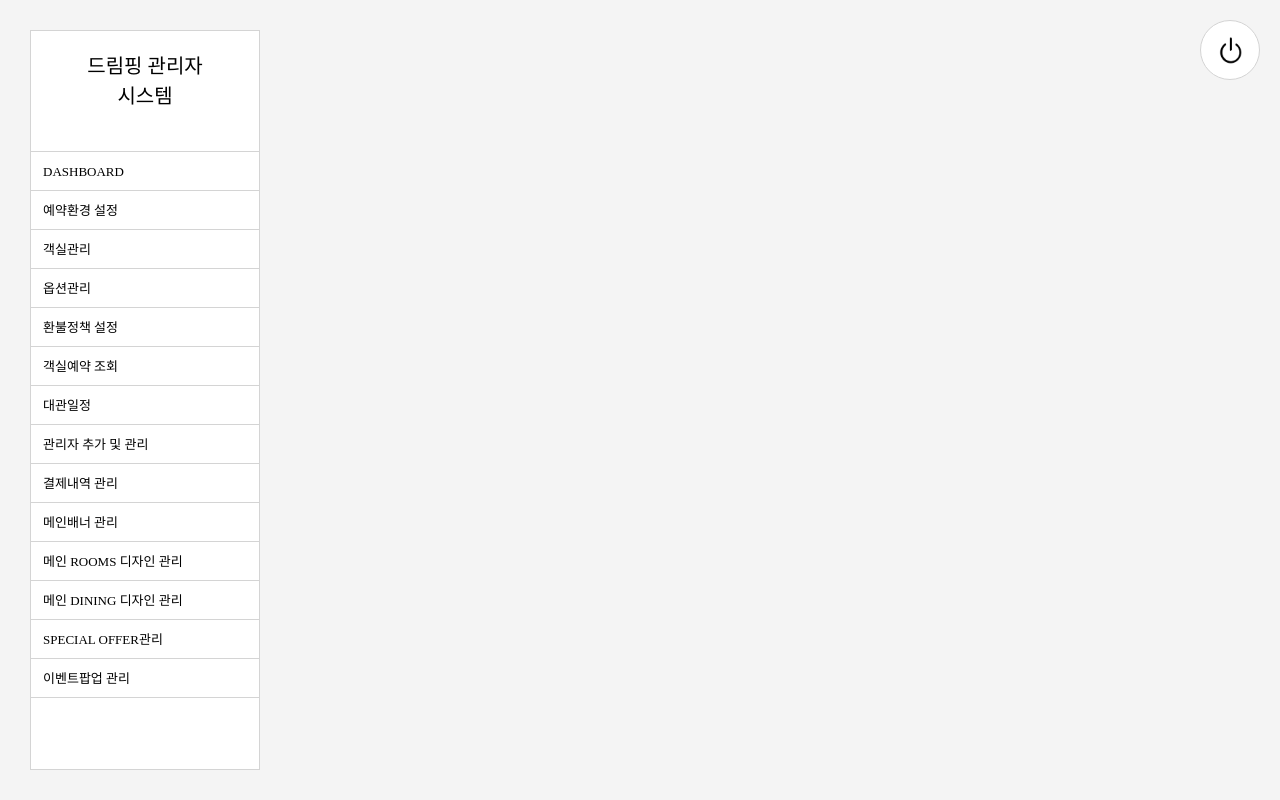
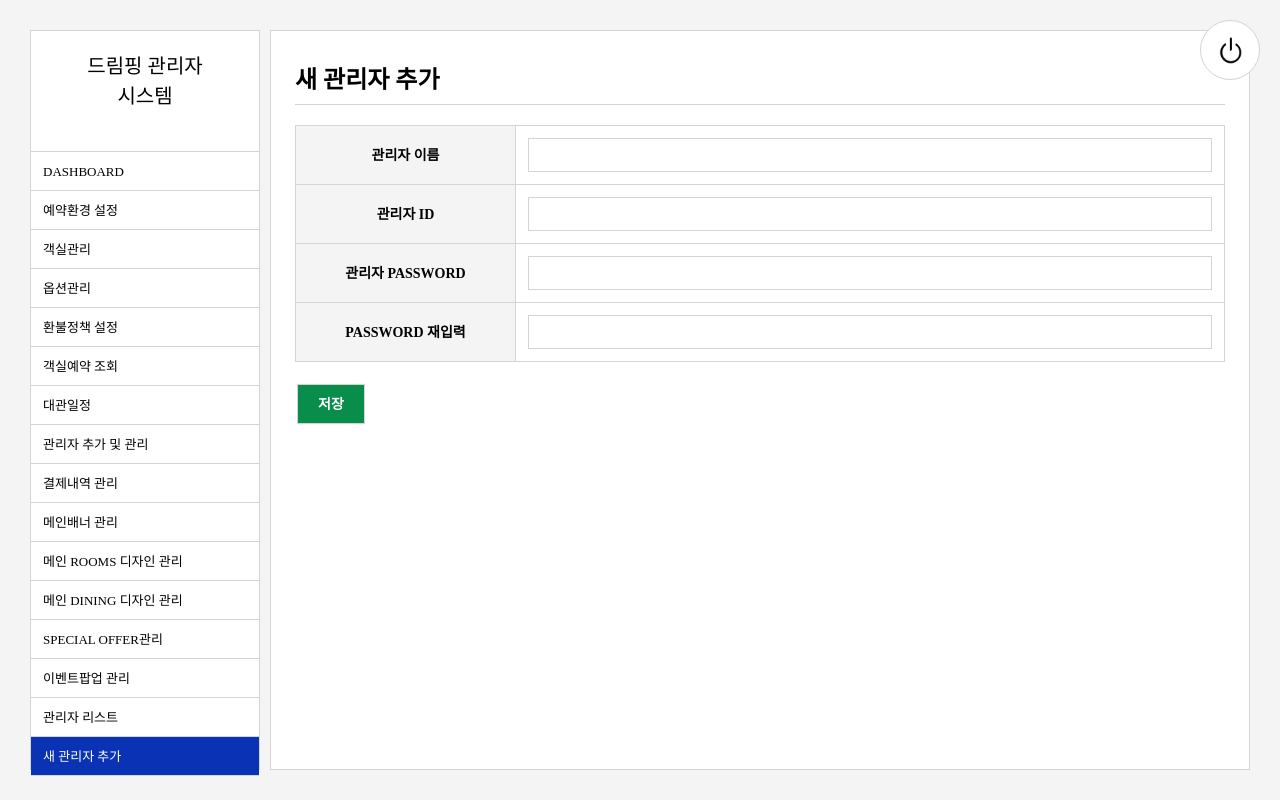
Before and after one commit to thedreamping/frontend_dev, a React (Vite) app: page /add_administrator in a window 1280 px wide. Built offline with nearby package versions, Linux system fonts and the light colour scheme; no server answers; sample sign-in values are in the browser's storage; a web font is replaced by a local one.

Commit message:
20260315

```diff
--- a/src/App.css
+++ b/src/App.css
@@ -486,6 +486,17 @@ table {
   display: none;
 }
 .workspace .content input[type="text"] {
+  width: 100%;
+  height: 34px;
+  border: 1px solid #d4d4d4;
+  margin-bottom: 20px;
+  font-size: 14px;
+  font-weight: normal;
+  color: black;
+  padding-left: 20px;
+}
+
+.workspace .content input[type="password"] {
   width: 100%;
   height: 34px;
   border: 1px solid #d4d4d4;
--- a/src/App.jsx
+++ b/src/App.jsx
@@ -15,6 +15,8 @@ import MainRoomsManagement from "./pages/mainRoomsManagement";
 import MainDiningManagement from "./pages/mainDiningManagement";
 import SpecialOfferManagement from "./pages/specialOfferManagement";
 import DkSchedule from "./pages/dkSchedule";
+import AddAdministrator from "./pages/addAdministrator";
+import AdminList from "./pages/adminList";
 
 function App() {
   const navigate = useNavigate();
@@ -24,7 +26,7 @@ function App() {
     if (!sessionStorage.getItem("accessToken")) {
       navigate("/login");
     }
-  }, []);
+  }, [location.pathname]);
 
   useEffect(() => {
     navChange();
@@ -114,6 +116,12 @@ function App() {
             <li>
               <Link to="/event_pop_management">이벤트팝업 관리</Link>
             </li>
+            <li>
+              <Link to="/admin_list">관리자 리스트</Link>
+            </li>
+            <li>
+              <Link to="/add_administrator">새 관리자 추가</Link>
+            </li>
             {/* <li>
               <Link to="">메뉴 2</Link>
               <div className="open_close ac"></div>
@@ -147,6 +155,8 @@ function App() {
         <Routes>
           <Route path="/" element={<Dashboard />} />
           <Route path="/login" element={<Login />} />
+          <Route path="/add_administrator" element={<AddAdministrator />} />
+          <Route path="/admin_list" element={<AdminList />} />
           <Route path="/reservation_env" element={<ReservationEnv />} />
           <Route path="/dk_schedule" element={<DkSchedule />} />
           <Route path="/refund_env" element={<RefundEnv />} />
--- /dev/null
+++ b/src/pages/addAdministrator.jsx
@@ -0,0 +1,119 @@
+import { useState } from "react";
+import api from "../api/api";
+
+function AddAdministrator() {
+  const [name, setName] = useState("");
+  const [adminId, setAdminId] = useState("");
+  const [password, setPassword] = useState("");
+  const [password2, setPassword2] = useState("");
+
+  const handleSubmit = async () => {
+    if (!name || !adminId || !password || !password2) {
+      alert("모든 값을 입력하세요.");
+      return;
+    }
+
+    if (password !== password2) {
+      alert("비밀번호가 일치하지 않습니다.");
+      return;
+    }
+
+    try {
+      const res = await api.post("api/users/admin", {
+        name,
+        adminId,
+        password,
+      });
+      console.log(res);
+      alert("관리자가 생성되었습니다.");
+
+      // 초기화
+      setName("");
+      setAdminId("");
+      setPassword("");
+      setPassword2("");
+    } catch (err) {
+      console.error(err);
+
+      if (err.response?.data?.message) {
+        alert(err.response.data.message);
+      } else {
+        alert("관리자 생성 중 오류가 발생했습니다.");
+      }
+    }
+  };
+
+  return (
+    <>
+      <div className="workspace">
+        <div className="title">새 관리자 추가</div>
+
+        <div className="content">
+          <table>
+            <colgroup>
+              <col style={{ width: "220px" }} />
+            </colgroup>
+
+            <tbody>
+              <tr>
+                <th>관리자 이름</th>
+                <td>
+                  <input
+                    type="text"
+                    value={name}
+                    onChange={(e) => setName(e.target.value)}
+                    autoComplete="new-password"
+                  />
+                </td>
+              </tr>
+
+              <tr>
+                <th>관리자 ID</th>
+                <td>
+                  <input
+                    type="text"
+                    value={adminId}
+                    onChange={(e) => setAdminId(e.target.value)}
+                    autoComplete="new-password"
+                  />
+                </td>
+              </tr>
+
+              <tr>
+                <th>관리자 PASSWORD</th>
+                <td>
+                  <input
+                    type="password"
+                    value={password}
+                    onChange={(e) => setPassword(e.target.value)}
+                    autoComplete="new-password"
+                  />
+                </td>
+              </tr>
+
+              <tr>
+                <th>PASSWORD 재입력</th>
+                <td>
+                  <input
+                    type="password"
+                    value={password2}
+                    onChange={(e) => setPassword2(e.target.value)}
+                    autoComplete="new-password"
+                  />
+                </td>
+              </tr>
+            </tbody>
+          </table>
+
+          <div className="btn_area">
+            <button className="green" onClick={handleSubmit}>
+              저장
+            </button>
+          </div>
+        </div>
+      </div>
+    </>
+  );
+}
+
+export default AddAdministrator;
--- /dev/null
+++ b/src/pages/adminList.jsx
@@ -0,0 +1,74 @@
+import { useState } from "react";
+import { useEffect } from "react";
+import api from "../api/api";
+
+function AdminList() {
+  const [list, setList] = useState([]);
+
+  useEffect(() => {
+    getAdmins();
+  }, []);
+
+  const getAdmins = () => {
+    api.get("/api/users/admin").then((response) => {
+      console.log(response);
+      setList(response.data.items);
+    });
+  };
+
+  const deleteAdmin = async (id) => {
+    if (!confirm("삭제하시겠습니까?")) return;
+
+    await api.delete(`/api/users/admin/${id}`);
+
+    alert("삭제되었습니다.");
+    getAdmins();
+  };
+
+  useEffect(() => {
+    console.log(list);
+  }, [list]);
+
+  return (
+    <>
+      <div className="workspace">
+        <div className="title">관리자 리스트</div>
+
+        <div className="content">
+          <table>
+            <thead>
+              <tr>
+                <th>ID</th>
+                <th>이름</th>
+                <th>생성일</th>
+                <th>삭제</th>
+              </tr>
+            </thead>
+            <tbody>
+              {list?.map((data, i) => {
+                return (
+                  <tr key={i}>
+                    <td>{data.adminId}</td>
+                    <td>{data.name}</td>
+                    <td>{data.createdAt.split("T")[0]}</td>
+                    <td>
+                      <button
+                        onClick={() => {
+                          deleteAdmin(data.id);
+                        }}
+                      >
+                        삭제
+                      </button>
+                    </td>
+                  </tr>
+                );
+              })}
+            </tbody>
+          </table>
+        </div>
+      </div>
+    </>
+  );
+}
+
+export default AdminList;
--- a/src/pages/dkSchedule.jsx
+++ b/src/pages/dkSchedule.jsx
@@ -12,10 +12,6 @@ function DkSchedule() {
 
   const [selectedDays, setSelectedDays] = useState([]);
   const [isPop, setIsPop] = useState(false);
-  const [roomGroup, setRoomGroup] = useState([]);
-  const [checkedId, setCheckedId] = useState([]);
-  const [priceInfos, setPriceInfos] = useState([]);
-  const [isOneDayEdit, setIsOneDayEdit] = useState(false);
 
   function getMonthDates(year, month) {
     // month: 1 ~ 12 (사람 기준)
@@ -86,18 +82,11 @@ function DkSchedule() {
     return rows;
   };
 
-  const getDaysByWeekday = (data, targetWeekday) => {
-    return data.flat().filter((item) => item?.weekday === targetWeekday);
-  };
+  useEffect(() => {
+    console.log(selectedDays);
+  }, [selectedDays]);
 
-  const editOnlyOne = (date) => {
-    console.log(date, rooms);
-    if (!date) return;
-    setSelectedDays([date]);
-    setIsOneDayEdit(true);
-
-    setIsPop(true);
-  };
+  const saveSchedule = () => {};
 
   return (
     <>
@@ -105,7 +94,18 @@ function DkSchedule() {
         <div className="title">대관일정</div>
         <div className="content">
           <div className="btn_area">
-            <button className="green">저장</button>
+            <button
+              className="green"
+              onClick={() => {
+                if (selectedDays.length === 0) {
+                  alert("일정을 넣을 날짜를 선택해 주세요");
+                  return;
+                }
+                setIsPop(true);
+              }}
+            >
+              선택날짜에 일정 집어넣기
+            </button>
           </div>
           <div className="rooms_calendar_info">
             <button
@@ -158,18 +158,7 @@ function DkSchedule() {
                           );
                         }}
                       >
-                        <div>
-                          {date ? date.day : ""}{" "}
-                          <button
-                            style={{ float: "right" }}
-                            onClick={(e) => {
-                              e.stopPropagation();
-                              editOnlyOne(date);
-                            }}
-                          >
-                            수정
-                          </button>
-                        </div>
+                        <div>{date ? date.day : ""} </div>
                       </td>
                     ))}
                   </tr>
@@ -182,6 +171,64 @@ function DkSchedule() {
           </div>
         </div>
       </div>
+
+      {isPop && (
+        <div className="popup_wrap">
+          <div className="popup" style={{ width: "1200px", height: "600px" }}>
+            <div className="popup_title">일정 집어넣기</div>
+            <div
+              className="popup_x"
+              onClick={() => {
+                setIsPop(false);
+              }}
+            >
+              X
+            </div>
+            <div className="btn_area">
+              <button className="green" onClick={saveSchedule}>
+                저장
+              </button>
+            </div>
+            <div className="ovf_scroll_for_pop">
+              <table>
+                <tbody>
+                  <tr>
+                    <th>선택된 날짜</th>
+                    <td>
+                      {selectedDays.map((data, i) => {
+                        return (
+                          <span
+                            className="date_span"
+                            key={`khkj$${i}`}
+                          >{`${data.year}-${data.month < 10 ? "0" + data.month : data.month}-${data.day < 10 ? "0" + data.day : data.day}`}</span>
+                        );
+                      })}
+                    </td>
+                  </tr>
+                  <tr>
+                    <th>일정명</th>
+                    <td>
+                      <input type="text" />
+                    </td>
+                  </tr>
+                  <tr>
+                    <th>자세한 내역</th>
+
+                    <td>
+                      <textarea></textarea>
+                    </td>
+                  </tr>
+                </tbody>
+              </table>
+              <div className="btn_area">
+                <button className="green" onClick={saveSchedule}>
+                  저장
+                </button>
+              </div>
+            </div>
+          </div>
+        </div>
+      )}
     </>
   );
 }
--- a/src/pages/login.jsx
+++ b/src/pages/login.jsx
@@ -1,6 +1,7 @@
 import { useState, useEffect } from "react";
 import { Routes, Route, useNavigate, useLocation } from "react-router-dom";
 import api from "../api/api";
+import { Link } from "react-router-dom";
 
 function Login() {
   const navigate = useNavigate();
@@ -69,7 +70,13 @@ function Login() {
           <button onClick={login} id="button_for_login">
             로그인
           </button>
-          <button>새 관리자 등록</button>
+          <button
+            onClick={() => {
+              alert("로그인후 새 관리자 등록 메뉴를 이용해 주세요");
+            }}
+          >
+            새 관리자 등록
+          </button>
         </div>
       </div>
     </>
```
